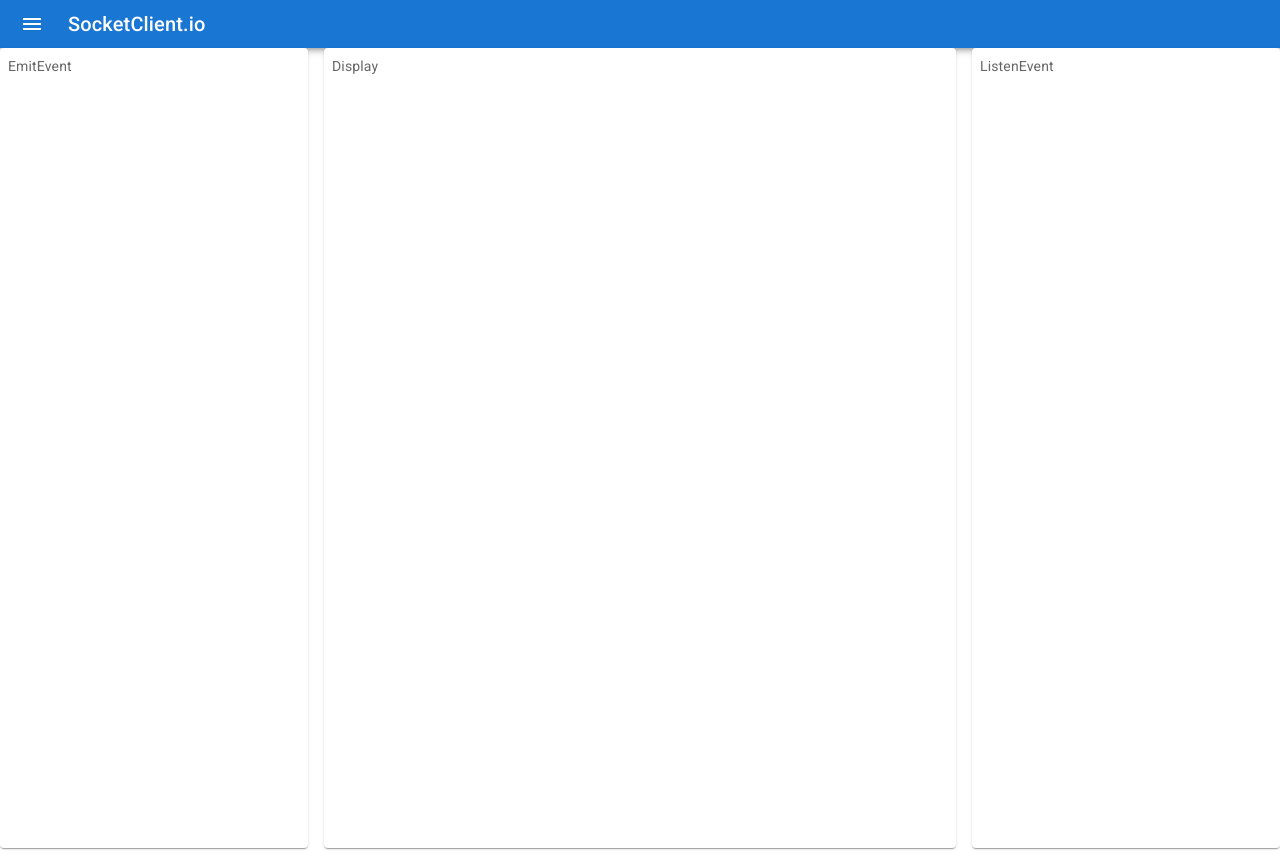
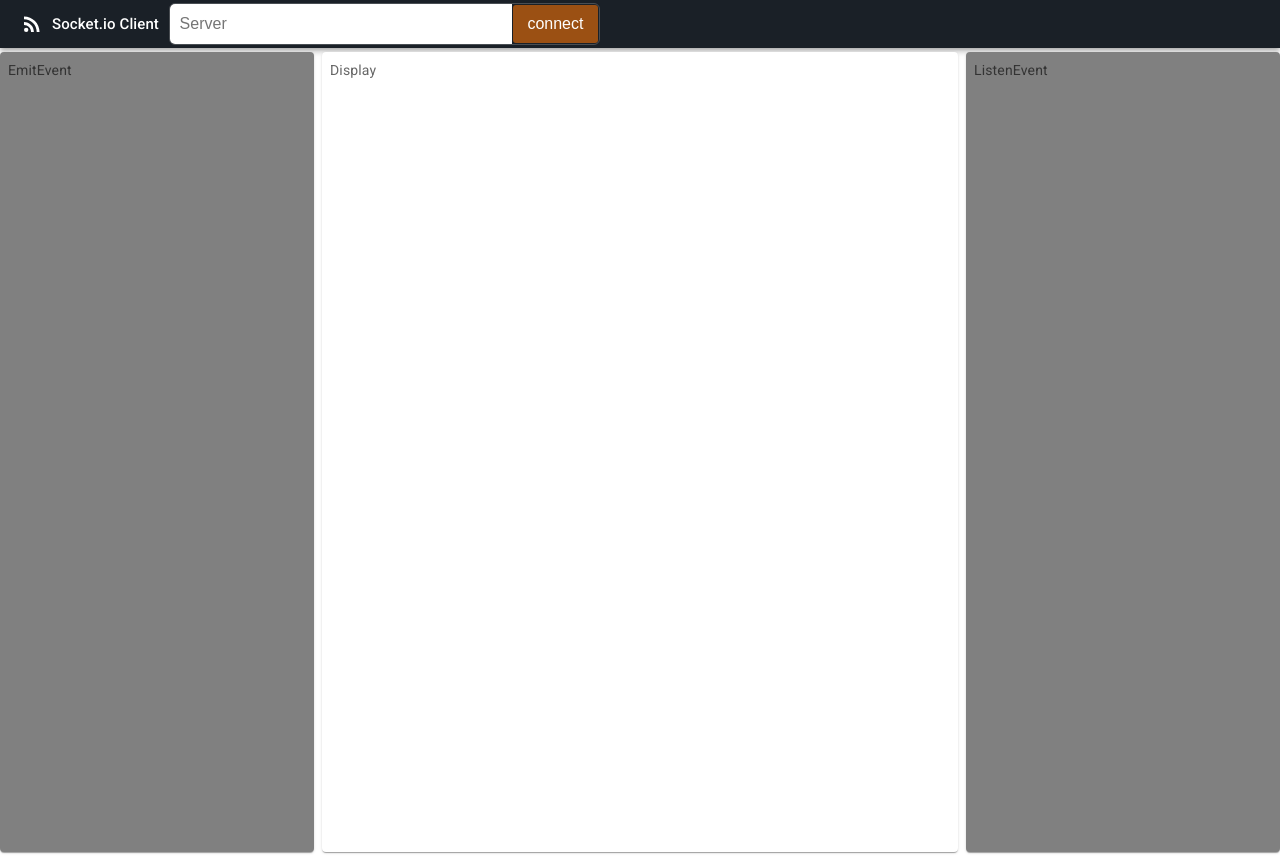
Before and after one commit to JohnnyOhms/socketClient.io, a React (Create React App) app: page / in a window 1280 px wide. Built offline with nearby package versions, Linux system fonts and the light colour scheme.

Commit message:
add: update

```diff
--- a/src/App.tsx
+++ b/src/App.tsx
@@ -1,13 +1,24 @@
 import React from "react";
-
+import { createTheme, ThemeProvider } from "@mui/material";
 import Main from "./component/main/Main";
 import AppNavBar from "./component/AppBar/AppBar";
+
+const theme = createTheme({
+  palette: {
+    primary: {
+      main: "#1A2027",
+    },
+    // mode: "dark",
+  },
+});
 
 function App() {
   return (
     <div className="App">
-      <AppNavBar />
-      <Main />
+      <ThemeProvider theme={theme}>
+        <AppNavBar />
+        <Main />
+      </ThemeProvider>
     </div>
   );
 }
--- a/src/component/AppBar/AppBar.tsx
+++ b/src/component/AppBar/AppBar.tsx
@@ -4,24 +4,34 @@ import Box from "@mui/material/Box";
 import Toolbar from "@mui/material/Toolbar";
 import Typography from "@mui/material/Typography";
 import IconButton from "@mui/material/IconButton";
-import MenuIcon from "@mui/icons-material/Menu";
+
+import RssFeedIcon from "@mui/icons-material/RssFeed";
 
 const AppNavBar = () => {
   return (
     <Box sx={{ flexGrow: 1 }}>
       <AppBar position="static">
         <Toolbar variant="dense">
-          <IconButton
-            edge="start"
+          <IconButton edge="start" color="inherit" aria-label="menu">
+            <RssFeedIcon />
+          </IconButton>
+          <Typography
+            variant="h6"
             color="inherit"
-            aria-label="menu"
-            sx={{ mr: 2 }}
+            component="div"
+            sx={{
+              fontSize: "15px",
+              display: { xs: "none", sm: "block", md: "block" },
+            }}
           >
-            <MenuIcon />
-          </IconButton>
-          <Typography variant="h6" color="inherit" component="div">
-            SocketClient.io
+            Socket.io Client
           </Typography>
+          <form className="search-bar">
+            <input type="text" placeholder="Server" />
+            <button className="search-icon" style={{ cursor: "pointer" }}>
+              connect
+            </button>
+          </form>
         </Toolbar>
       </AppBar>
     </Box>
--- a/src/component/main/Main.tsx
+++ b/src/component/main/Main.tsx
@@ -13,14 +13,15 @@ const Item = styled(Paper)(({ theme }) => ({
   padding: theme.spacing(1),
   color: theme.palette.text.secondary,
   height: "100vh",
+  marginTop: 4,
 }));
 
 const Main = () => {
   return (
     <Box sx={{ flexGrow: 1 }}>
-      <Grid container spacing={2}>
+      <Grid container spacing={1}>
         <Grid xs={3}>
-          <Item>
+          <Item sx={{ background: "grey" }}>
             <EmitEvent />
           </Item>
         </Grid>
@@ -30,7 +31,7 @@ const Main = () => {
           </Item>
         </Grid>
         <Grid xs={3}>
-          <Item>
+          <Item sx={{ background: "grey" }}>
             <ListenEvent />
           </Item>
         </Grid>
--- /dev/null
+++ b/src/style/Appbar.scss
@@ -0,0 +1,33 @@
+.search-bar {
+  display: flex;
+  justify-content: center;
+  flex: 0 0 35%;
+  border: 0.5px solid #cccccc44;
+  border-radius: 6px;
+  overflow: hidden;
+  margin: 0 10px;
+}
+
+.search-bar input {
+  width: 80%;
+  padding: 0.4rem 0.6rem;
+  border: none;
+  background: white;
+  color: black;
+}
+
+.search-bar input::placeholder {
+  font-size: 1rem;
+}
+
+.search-bar button {
+  margin: 1px;
+  background-color: #9b5013;
+  color: white;
+  outline: none;
+  width: 20%;
+  border: none;
+  border-radius: 3px;
+  padding: 10px;
+  font-size: medium;
+}
--- a/src/style/_index.scss
+++ b/src/style/_index.scss
@@ -2,9 +2,14 @@
 @import "@fontsource/roboto/400.css";
 @import "@fontsource/roboto/500.css";
 @import "@fontsource/roboto/700.css";
+@import "./Appbar.scss";
 
 * {
   margin: 0;
   padding: 0;
   box-sizing: border-box;
 }
+
+body {
+  overflow: hidden;
+}
```
